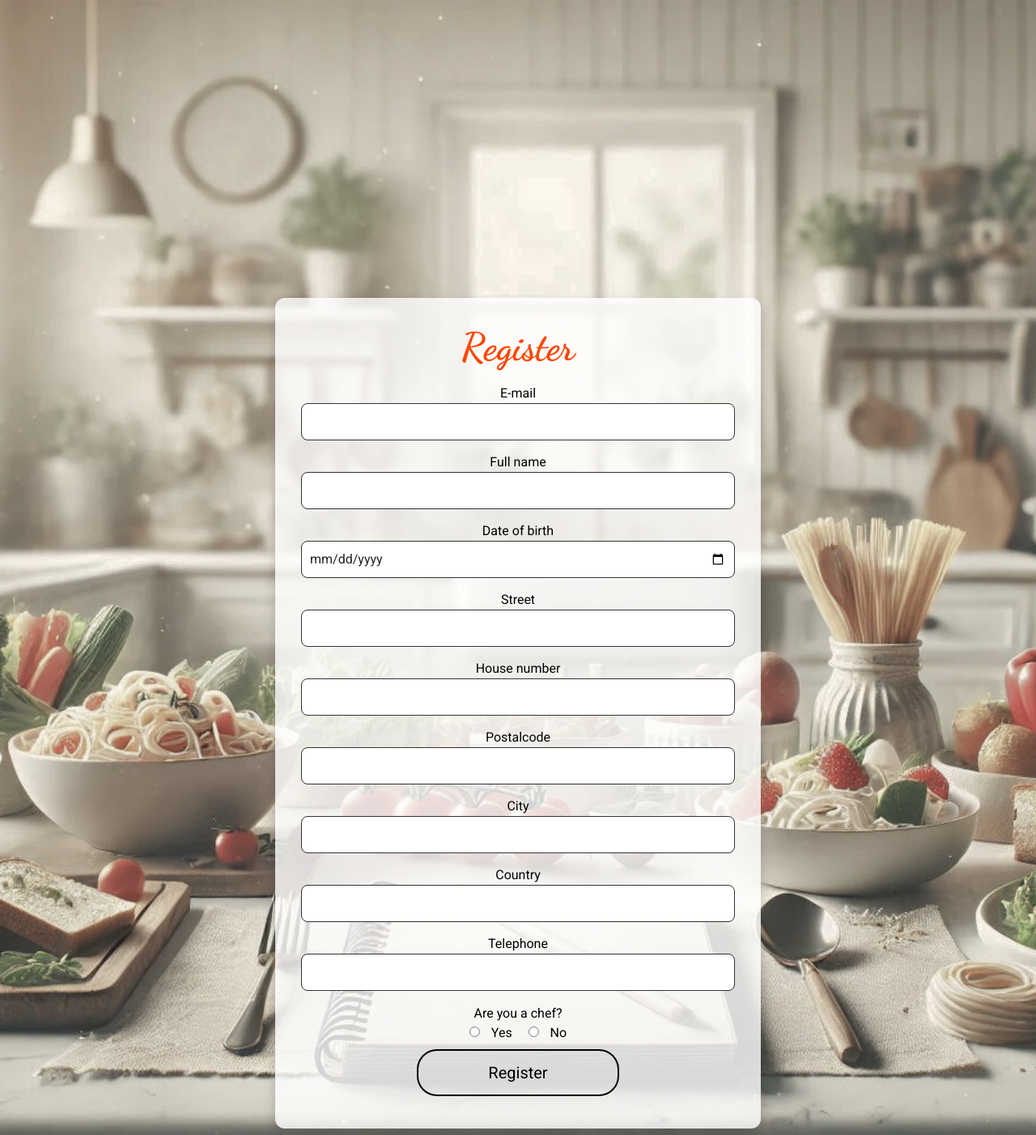
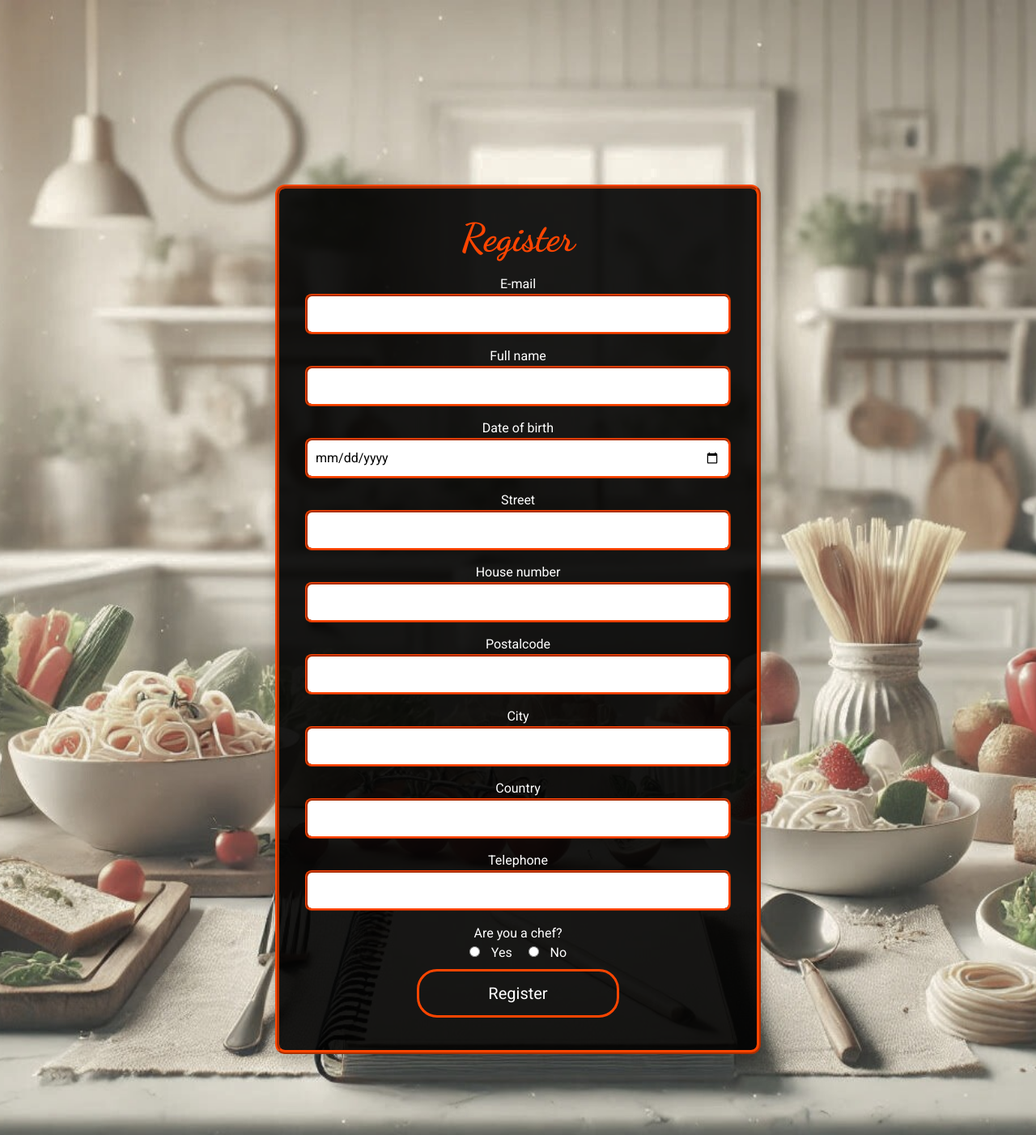
Before and after one commit to Marketplace-development/even-groups-a-d2024-group16, a Flask app: page /register in a window 1280 px wide. Shown: the whole page at 81% size. Run offline with Flask 3, Linux system fonts and the light colour scheme; some libraries are stand-ins or nearby versions.

Commit message:
Layout login- en register-pagina

```diff
--- a/app/templates/register.html
+++ b/app/templates/register.html
@@ -23,16 +23,17 @@
         scroll-behavior: smooth; /* Enable smooth scrolling */
     }
 
-    /* Ensure all container elements fit inside the viewport */
+    /* Container styling */
     .welcome-content {
         text-align: center;
-        background-color: rgba(255, 255, 255, 0.8); /* Slightly increase opacity for better readability */
+        background-color: rgba(0, 0, 0, 0.9); /* Black background */
         padding: 2rem;
         border-radius: 12px; /* Rounded corners */
         max-width: 600px;
-        margin: 20vh auto; /* Center the content both vertically and horizontally */
+        margin: 15vh auto; /* Center vertically and horizontally */
         box-shadow: 0 8px 16px rgba(0, 0, 0, 0.2); /* Add a subtle shadow */
-        color: black; /* Black text for contrast */
+        color: white; /* White text */
+        border: 5px ridge #ff4500; /* Orange border */
     }
 
     /* Fix white bar issue on smaller screens */
@@ -41,39 +42,51 @@
         overflow-y: auto; /* Enable vertical scrolling without white bars */
     }
 
+    /* General heading styles */
     .welcome-content h1 {
         font-family: 'Dancing Script', cursive; /* Elegant handwritten font */
-        color: #ff4500; /* Red color */
+        color: #ff4500; /* Orange color */
         font-size: 3rem; /* Increase font size for emphasis */
         margin-bottom: 1rem;
     }
 
+    /* Input field styling */
     .form-control {
         width: 100%;
         padding: 10px;
-        border: 1px solid #333;
+        border: 3px ridge #ff4500; /* Orange border */
         border-radius: 8px;
         margin-bottom: 15px;
         font-size: 16px;
+        color: black; /* Black text inside input */
     }
 
+    /* Highlight border on focus */
+    .form-control:focus {
+        border-color: #ff4500; /* Orange border on focus */
+        outline: none;
+        box-shadow: 0 0 6px rgba(255, 69, 0, 0.8); /* Subtle glow effect */
+    }
+
+    /* Submit button styling */
     .btn-custom {
         margin: 0.5rem;
         padding: 0.75rem 1.5rem;
         font-size: 1.25rem;
-        border: 2px solid black; /* Black border for contrast */
+        border: 3px solid #ff4500; /* Orange border */
         background-color: transparent; /* Transparent background */
-        color: black; /* Black text color */
+        color: white; /* White text */
         border-radius: 25px; /* Rounded buttons */
         transition: all 0.3s ease; /* Smooth hover effect */
     }
 
     /* Hover effects for buttons */
     .btn-custom:hover {
-        background-color: black; /* Black background on hover */
+        background-color: #ff4500; /* Orange background */
         color: white; /* White text on hover */
     }
 
+    /* Radio button container */
     .chef-container {
         margin-top: 1rem;
         text-align: center;
@@ -89,12 +102,18 @@
         margin-right: 10px; /* Space between the radio button and label */
     }
 
+    /* Error message styling */
     ul.errors {
         list-style: none;
         padding: 0;
         margin: 0 0 15px 0;
         color: #d32f2f;
         text-align: left;
+    }
+
+    /* Adjust spacing at the top */
+    .welcome-content {
+        margin-top: 10vh; /* Reduce vertical spacing */
     }
 </style>
 
@@ -108,7 +127,7 @@
 
         <!-- Email -->
         <div>
-            <label for="email">E-mail</label>
+            <label for="email" style="color: white;">E-mail</label>
             {{ form.email(class="form-control") }}
             {% if form.email.errors %}
                 <ul class="errors">
@@ -121,7 +140,7 @@
 
         <!-- Full Name -->
         <div>
-            <label for="name">Full name</label>
+            <label for="name" style="color: white;">Full name</label>
             {{ form.name(class="form-control") }}
             {% if form.name.errors %}
                 <ul class="errors">
@@ -134,7 +153,7 @@
 
         <!-- Date of Birth -->
         <div>
-            <label for="date_of_birth">Date of birth</label>
+            <label for="date_of_birth" style="color: white;">Date of birth</label>
             {{ form.date_of_birth(class="form-control") }}
             {% if form.date_of_birth.errors %}
                 <ul class="errors">
@@ -147,7 +166,7 @@
 
         <!-- Address Fields -->
         <div>
-            <label for="street">Street</label>
+            <label for="street" style="color: white;">Street</label>
             {{ form.street(class="form-control") }}
             {% if form.street.errors %}
                 <ul class="errors">
@@ -159,7 +178,7 @@
         </div>
 
         <div>
-            <label for="housenr">House number</label>
+            <label for="housenr" style="color: white;">House number</label>
             {{ form.housenr(class="form-control") }}
             {% if form.housenr.errors %}
                 <ul class="errors">
@@ -171,7 +190,7 @@
         </div>
 
         <div>
-            <label for="postalcode">Postalcode</label>
+            <label for="postalcode" style="color: white;">Postalcode</label>
             {{ form.postalcode(class="form-control") }}
             {% if form.postalcode.errors %}
                 <ul class="errors">
@@ -183,7 +202,7 @@
         </div>
 
         <div>
-            <label for="city">City</label>
+            <label for="city" style="color: white;">City</label>
             {{ form.city(class="form-control") }}
             {% if form.city.errors %}
                 <ul class="errors">
@@ -195,7 +214,7 @@
         </div>
 
         <div>
-            <label for="country">Country</label>
+            <label for="country" style="color: white;">Country</label>
             {{ form.country(class="form-control") }}
             {% if form.country.errors %}
                 <ul class="errors">
@@ -208,7 +227,7 @@
 
         <!-- Telephone -->
         <div>
-            <label for="telephonenr">Telephone</label>
+            <label for="telephonenr" style="color: white;">Telephone</label>
             {{ form.telephonenr(class="form-control") }}
             {% if form.telephonenr.errors %}
                 <ul class="errors">
@@ -221,7 +240,7 @@
 
         <!-- Chef Radio Buttons -->
         <div class="chef-container">
-            <label>Are you a chef?</label>
+            <label style="color: white;">Are you a chef?</label>
             <div class="chef-radios">
                 <div class="radio-container">
                     <input type="radio" id="yes" name="is_chef" value="true"
```
Also changed, not shown: app/templates/login.html (+46 -11 lines).
